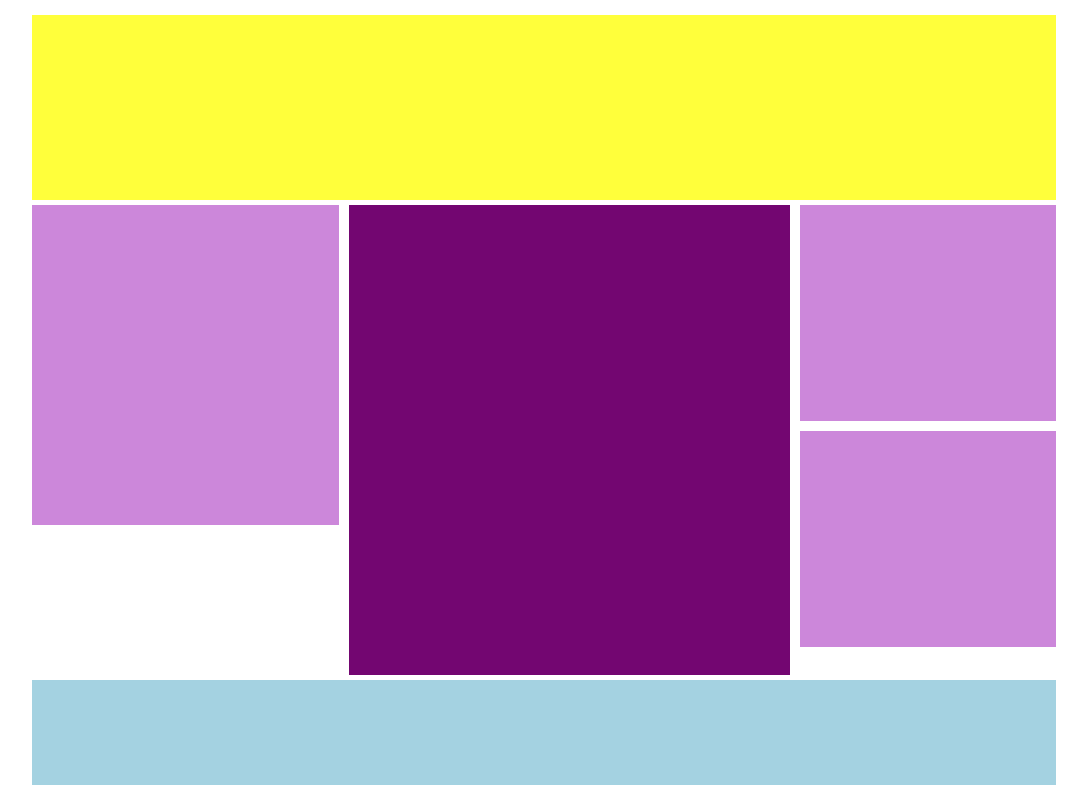
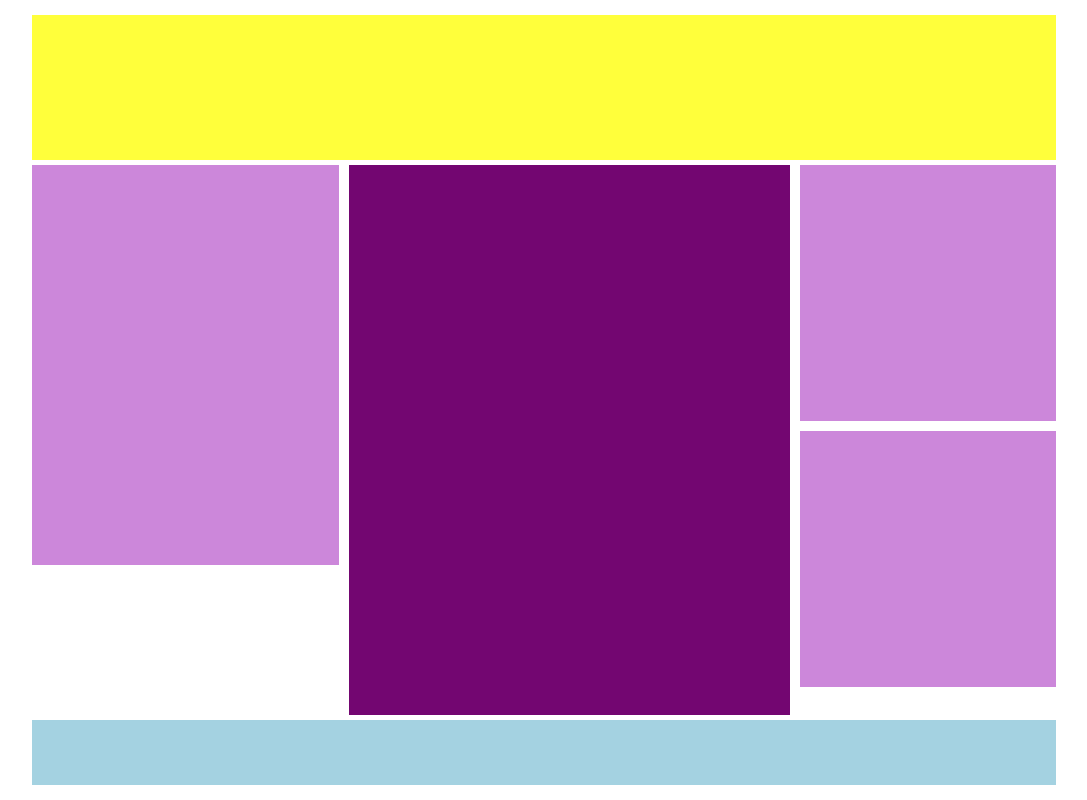
Before and after one commit to lorenzo-damico/htmlcss-struttura-wp, a plain HTML site: page index.html in a window 1280 px wide. Shown: the whole page, without its empty margins (96-1183 px from the left). Drawn offline with Linux system fonts and the light colour scheme.

Commit message:
Aggiustamento proporzioni

```diff
--- a/css/style.css
+++ b/css/style.css
@@ -9,10 +9,9 @@
   margin: auto;
 }
 
-
 header {
   background-color: #FFFF3B;
-  height: calc(25vh - 15px);
+  height: calc(20vh - 15px);
   margin-top: 15px;
 }
 
@@ -26,18 +25,17 @@ main::after {
   clear: both;
 }
 
-
 .colonna-sinistra {
   background-color: #CC87DA;
   width: 30%;
-  height: 40vh;
+  height: 50vh;
   float: left;
 }
 
 .colonna-centrale {
   background-color: #730671;
-  width: 43%;
-  height: calc(60vh - 10px);
+  width: calc(45% - 2%);
+  height: calc(70vh - 10px);
   float: left;
   margin: 0 1%;
 }
@@ -49,7 +47,7 @@ main::after {
 
 .widget {
   background-color: #CC87DA;
-  height: 27vh;
+  height: 32vh;
 }
 
 .widget:nth-child(2) {
@@ -58,6 +56,6 @@ main::after {
 
 footer {
   background-color: #A4D2E1;
-  height: calc(15vh - 15px);
+  height: calc(10vh - 15px);
   margin-bottom: 15px;
 }
```
